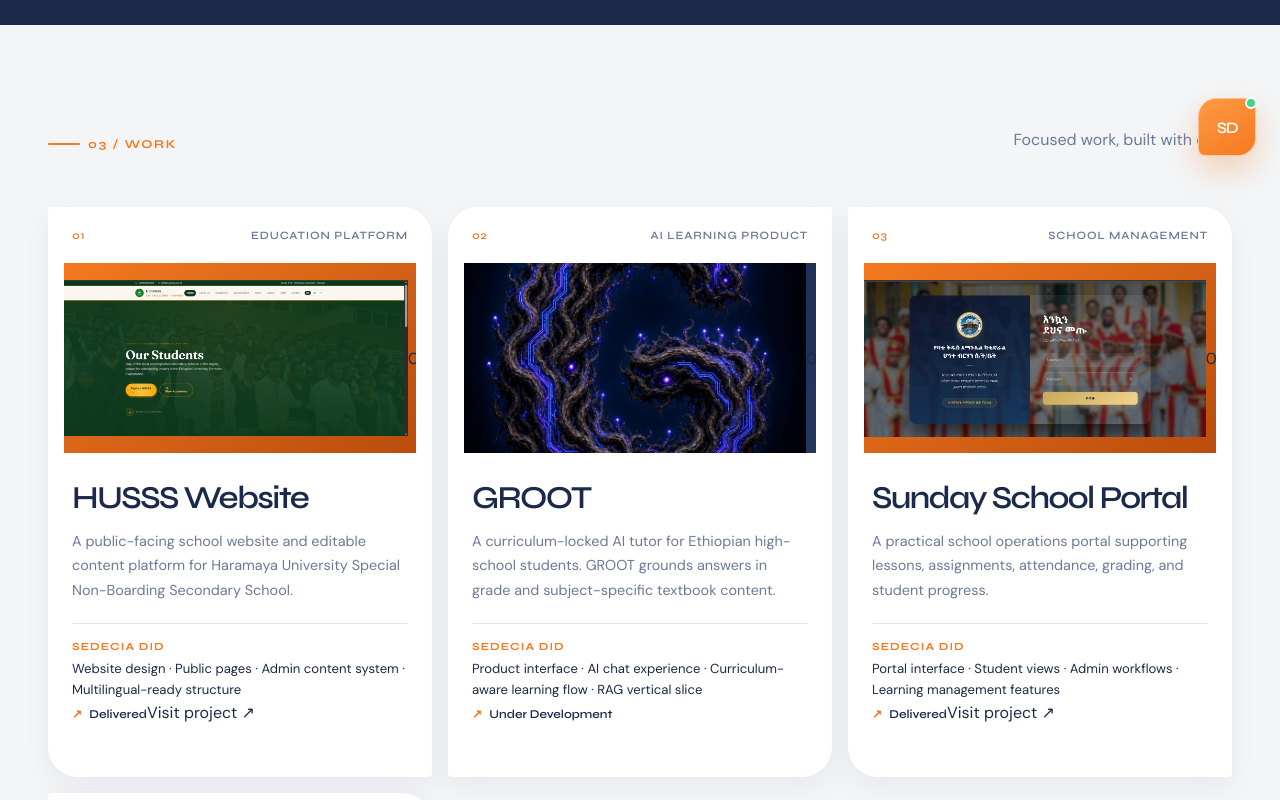
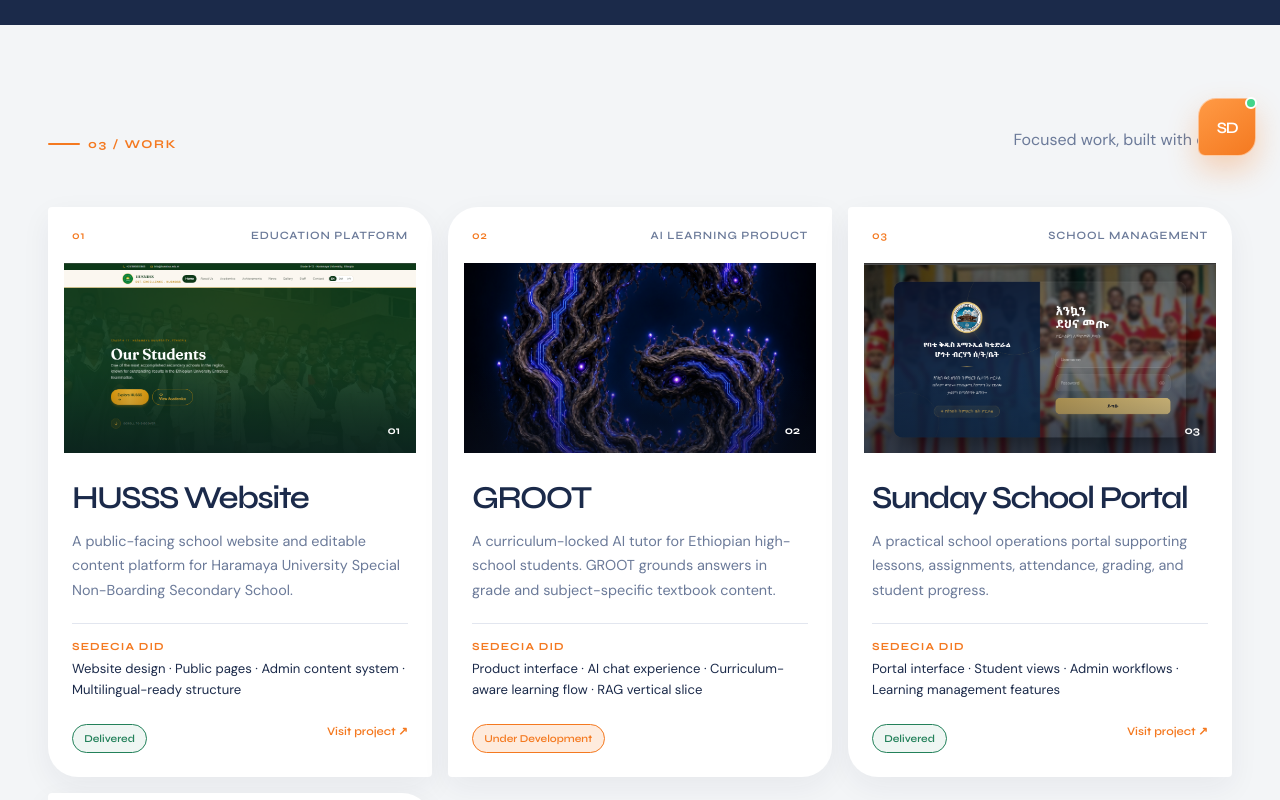
Before and after one commit to yerondereje432/sedecia, a React (Vite) app: page /portfolio in a window 1280 px wide. Shown: the part 620-1420 px from the top of the page. Built offline with nearby package versions, Linux system fonts and the light colour scheme.

Commit message:
Add responsive styles and visual enhancements to portfolio

```diff
--- a/src/pages/Portfolio.css
+++ b/src/pages/Portfolio.css
@@ -32,3 +32,27 @@
 
 .portfolio-hero__title, .portfolio-card__content h2 { font-family: var(--font-display); font-weight: 600; }
 .portfolio-hero__reveal-line { display:inline-block; transform-origin:50% 100%; will-change:transform,opacity; }
+
+.portfolio-hero__pattern { position:relative; width:100%; height:100%; min-height:360px; display:grid; grid-template-columns:repeat(6,1fr); grid-auto-rows:1fr; place-items:center; overflow:hidden; border:1px solid rgba(255,255,255,.12); border-radius:4px 34px 4px 34px; background:linear-gradient(145deg,#101d35,#283d67); color:rgba(244,121,32,.55); font:600 1.4rem var(--font-display); box-shadow:inset 0 0 80px rgba(244,121,32,.06); }
+.portfolio-hero__pattern::before { content:''; position:absolute; inset:0; background:linear-gradient(rgba(255,255,255,.04) 1px,transparent 1px),linear-gradient(90deg,rgba(255,255,255,.04) 1px,transparent 1px); background-size:36px 36px; }
+.portfolio-hero__pattern span { position:relative; z-index:1; text-shadow:0 0 18px currentColor; }
+@media (max-width:600px) { .portfolio-hero__pattern { min-height:260px; } }
+
+.portfolio-card__visual { padding:0; }
+.portfolio-card__visual img { display:block; width:100%; height:100%; object-fit:cover; transition:transform .6s cubic-bezier(.16,1,.3,1), filter .6s ease; }
+.portfolio-card:hover .portfolio-card__visual img { transform:scale(1.07); filter:saturate(1.12); }
+.portfolio-card__visual-overlay { position:absolute; inset:0; display:flex; align-items:flex-end; justify-content:flex-end; padding:1rem; background:linear-gradient(transparent 55%,rgba(10,18,34,.5)); color:#fff; font:700 .7rem var(--font-display); }
+.portfolio-card__bottom { display:flex; align-items:center; justify-content:space-between; gap:.8rem; margin-top:auto; padding-top:1.3rem; }
+.portfolio-card__status { margin:0; padding:.45rem .7rem; border:1px solid currentColor; border-radius:999px; font:600 .66rem var(--font-display); }
+.portfolio-card__status::before { display:none; }
+.portfolio-card__status--delivered { color:#23815a; background:rgba(35,129,90,.07); }
+.portfolio-card__status--development { color:var(--orange); background:var(--orange-glow); }
+.portfolio-card__visit { color:var(--orange); font:600 .72rem var(--font-display); }
+.portfolio-card__visit span { display:inline-block; transition:transform .25s ease; }
+.portfolio-card__visit:hover span { transform:translate(3px,-3px); }
+
+/* Keep project status and external link visually separated */
+.portfolio-card__bottom { flex-wrap:wrap; align-items:flex-start; gap:.65rem 1rem; }
+.portfolio-card__status { flex:0 0 auto; }
+.portfolio-card__visit { flex:0 0 auto; margin-left:auto; white-space:nowrap; }
+@media (max-width:520px) { .portfolio-card__visit { margin-left:0; width:100%; } }
```
